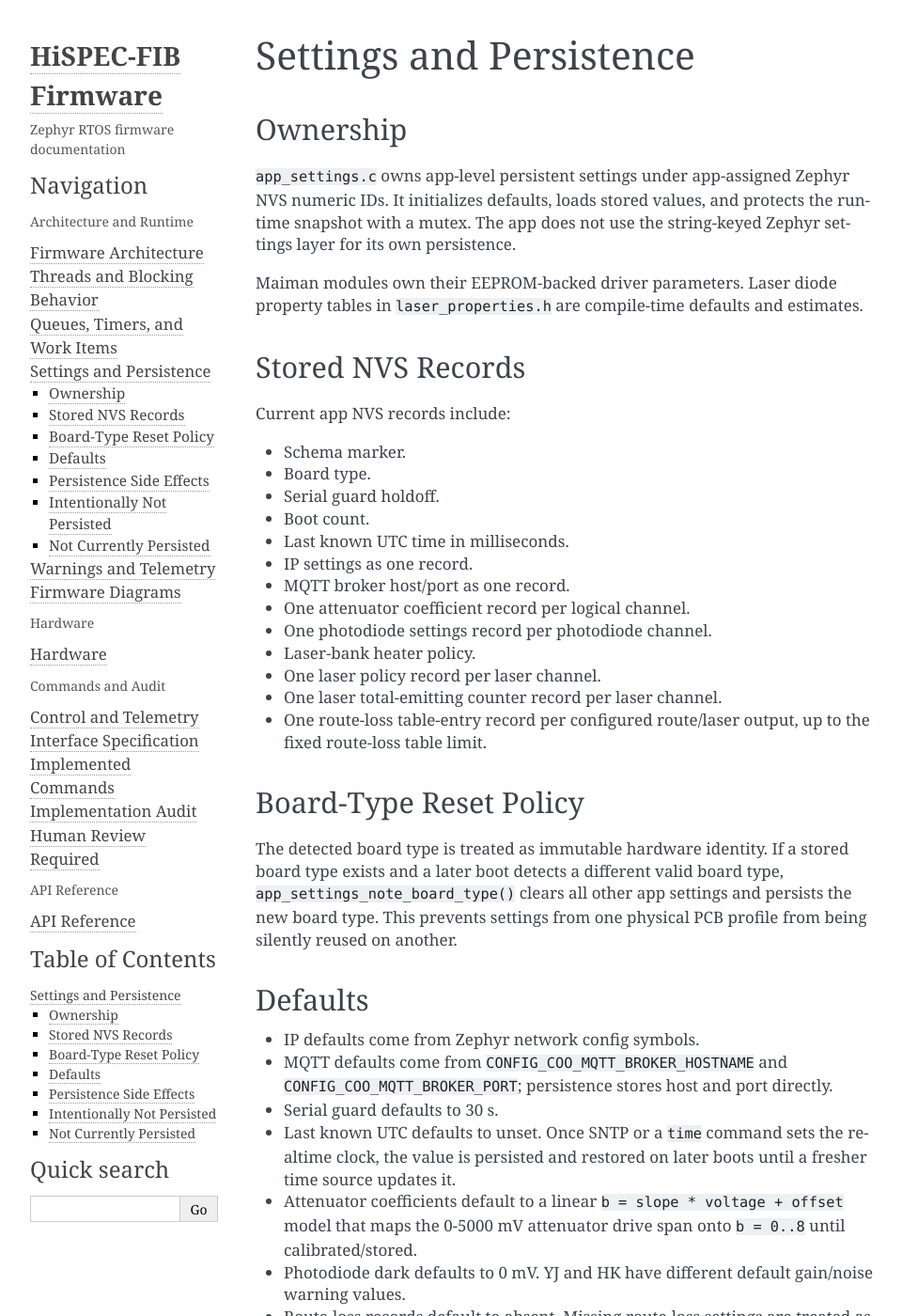
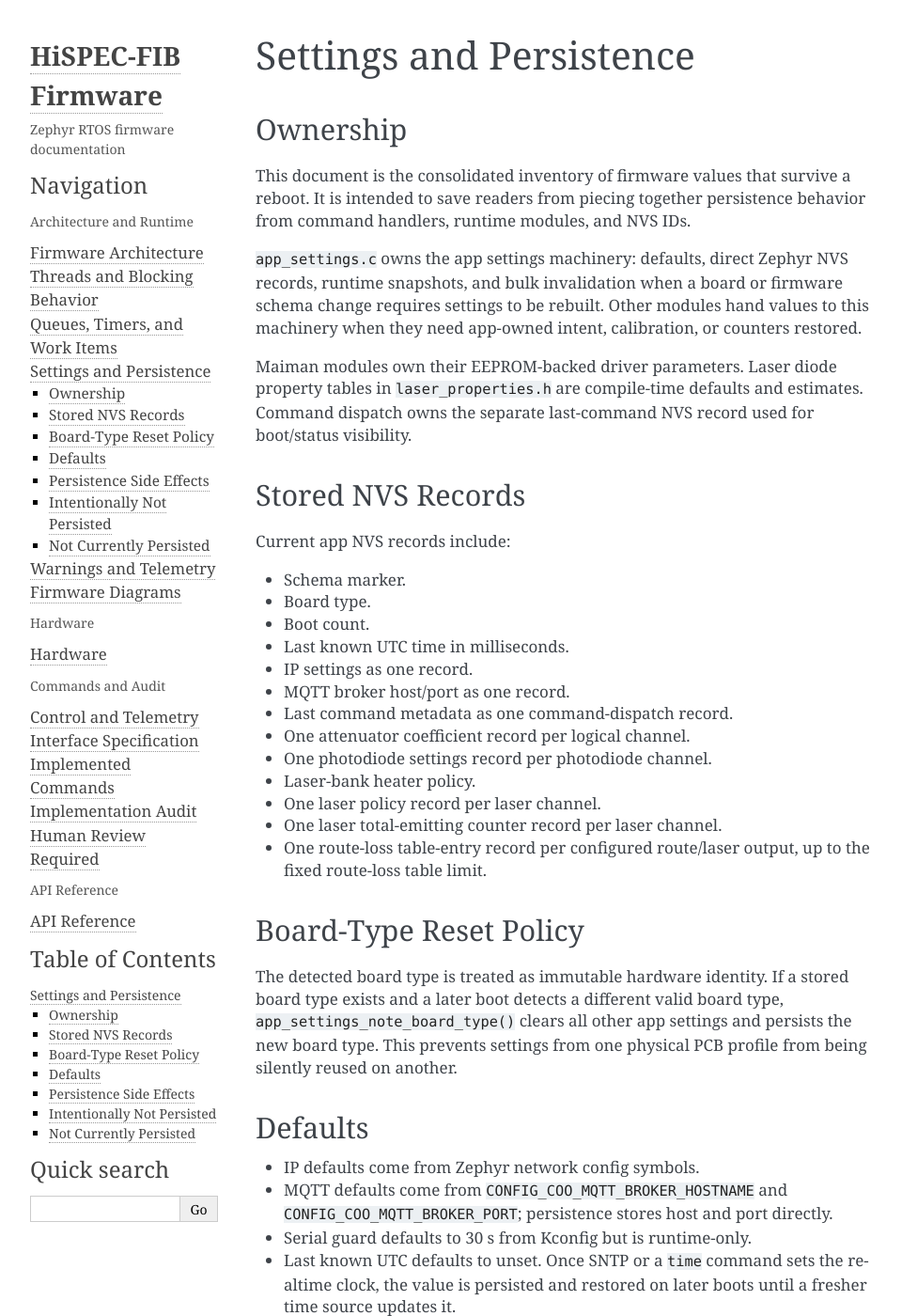
Before and after one commit to COO-Utilities/hispec-tib, a Sphinx documentation site: the page built from doc/settings.md, in a window 1280 px wide and 1400 px high. Shown: the whole window at 94% size, without its empty margins (148-1108 px from the left). Built offline with Sphinx 7.4.7, drawn with Linux system fonts in a browser that asks for light colours; some of the changed text lies outside the part shown.

Commit message:
Clarify settings persistence inventory

```diff
--- a/doc/settings.md
+++ b/doc/settings.md
@@ -2,13 +2,19 @@
 
 ## Ownership
 
-`app_settings.c` owns app-level persistent settings under app-assigned Zephyr
-NVS numeric IDs. It initializes defaults, loads stored values, and protects the
-runtime snapshot with a mutex. The app does not use the string-keyed Zephyr
-settings layer for its own persistence.
+This document is the consolidated inventory of firmware values that survive a
+reboot. It is intended to save readers from piecing together persistence
+behavior from command handlers, runtime modules, and NVS IDs.
+
+`app_settings.c` owns the app settings machinery: defaults, direct Zephyr NVS
+records, runtime snapshots, and bulk invalidation when a board or firmware
+schema change requires settings to be rebuilt. Other modules hand values to this
+machinery when they need app-owned intent, calibration, or counters restored.
 
 Maiman modules own their EEPROM-backed driver parameters. Laser diode property
 tables in `laser_properties.h` are compile-time defaults and estimates.
+Command dispatch owns the separate last-command NVS record used for boot/status
+visibility.
 
 ## Stored NVS Records
 
@@ -16,11 +22,11 @@ Current app NVS records include:
 
 - Schema marker.
 - Board type.
-- Serial guard holdoff.
 - Boot count.
 - Last known UTC time in milliseconds.
 - IP settings as one record.
 - MQTT broker host/port as one record.
+- Last command metadata as one command-dispatch record.
 - One attenuator coefficient record per logical channel.
 - One photodiode settings record per photodiode channel.
 - Laser-bank heater policy.
@@ -42,7 +48,7 @@ silently reused on another.
 - IP defaults come from Zephyr network config symbols.
 - MQTT defaults come from `CONFIG_COO_MQTT_BROKER_HOSTNAME` and
   `CONFIG_COO_MQTT_BROKER_PORT`; persistence stores host and port directly.
-- Serial guard defaults to 30 s.
+- Serial guard defaults to 30 s from Kconfig but is runtime-only.
 - Last known UTC defaults to unset. Once SNTP or a `time` command sets the
   realtime clock, the value is persisted and restored on later boots until a
   fresher time source updates it.
@@ -78,10 +84,11 @@ current schema marker, and uses defaults.
   or an override turns it on.
 - DS2408 relay output state is not restored after reboot; relay outputs default
   inactive/off when the off-board expander is online during app setup.
+- Serial guard active state and runtime holdoff changes are not restored after
+  reboot.
 
 ## Not Currently Persisted
 
 - MEMS switch state.
 - AS split requested/actual state.
 - Laser output current, temperature, pulse, or tuning state.
-- Last command metadata.
```
